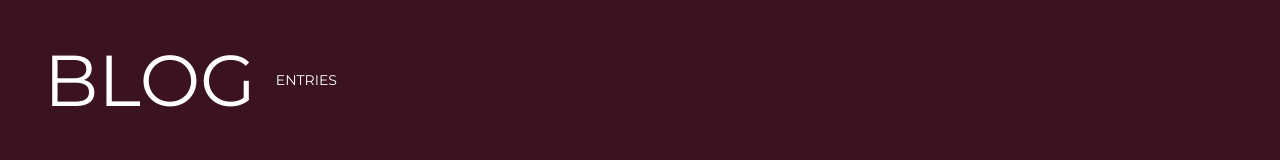
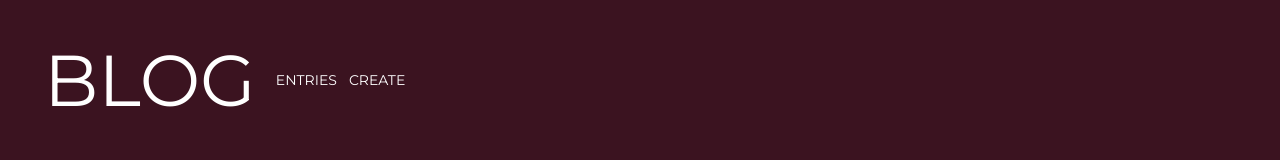
Before and after one commit to chomnr/Blog-old, a Next.js app in the folder packages/client/blog-front/: page / in a window 1280 px wide. Shown: the top 160 px of the page. Built offline with nearby package versions, Linux system fonts and the light colour scheme.

Commit message:
added 'create' to navbar. href = /post/create

```diff
--- a/packages/client/blog-front/components/navbar.tsx
+++ b/packages/client/blog-front/components/navbar.tsx
@@ -3,7 +3,8 @@ export default function Navbar() {
     <div className="flex lg:flex-row flex-col justify-center items-center w-screen h-40 space-x-5 bg-[#3B1320]">
         <h1 id="brand" className="text-7xl lg:pl-11 pb-3 lg:pt-3 pt-6"><a href="/">BLOG</a></h1>
         <nav className="flex flex-row lg:flex-shrink-0 flex-grow space-x-3 text-sm">
-          <a href="post/entries" className="hover:text-[#A29E9D] cursor-pointer">ENTRIES</a>
+          <a href="/post/entries" className="hover:text-[#A29E9D] cursor-pointer">ENTRIES</a>
+          <a href="/post/create" className="hover:text-[#A29E9D] cursor-pointer">CREATE</a>
         </nav>
     </div>
     )
```
